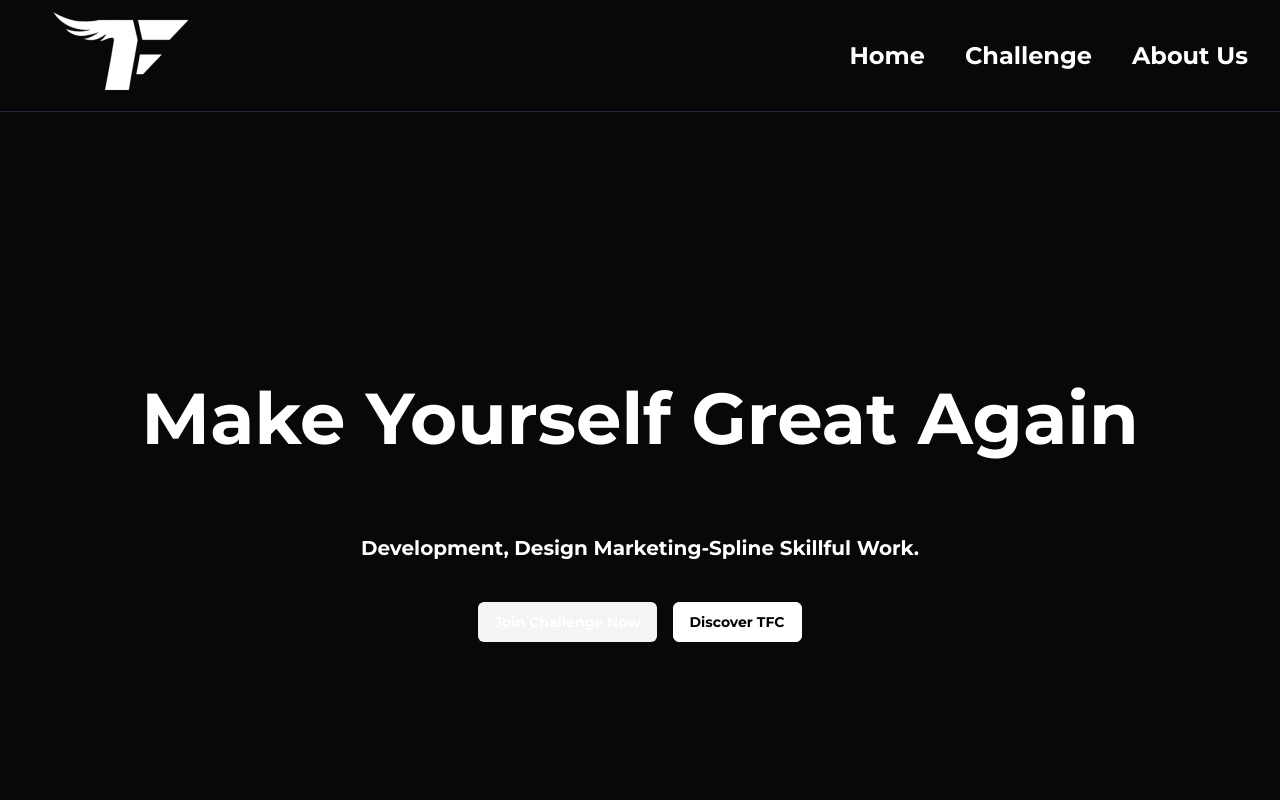
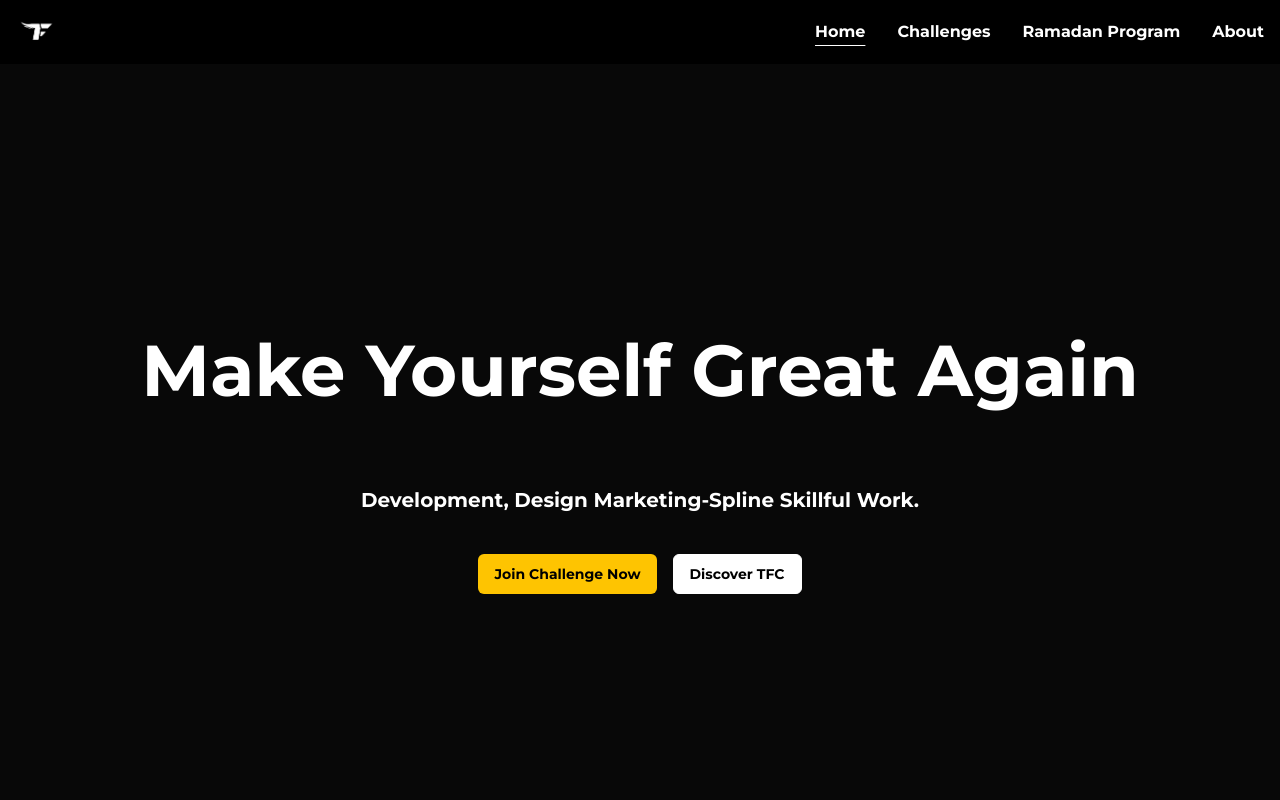
Before and after one commit to zakimed1/taxfreeclub.net, a Next.js app: page / in a window 1280 px wide. Shown: the top 800 px of the page. Built offline with nearby package versions, Linux system fonts and the light colour scheme.

Commit message:
optimized few code, fixed menu

```diff
--- a/app/about/page.tsx
+++ b/app/about/page.tsx
@@ -7,7 +7,6 @@ export default function Component() {
   return (
     // replace header with nav bar compo
     <div className="bg-black text-white w-full  h-full max-md:h-full max-sm:h-full">
-      <Header />
       <main className="w-full h-screen mt-10 max-md:h-full max-sm:h-full  px-8 max-sm:py-4 max-sm:px-2  ">
         <section className="space-y-8 flex w-11/12 text  max-sm:text-xs max-sm:flex-col">
           <div className="flex items-center justify-between">
--- a/app/challenges/page.tsx
+++ b/app/challenges/page.tsx
@@ -3,7 +3,65 @@ import Header from "@/components/Header";
 import { Button } from "@nextui-org/button";
 import { useState } from "react";
 
-function Jionchalnge() {
+export default function Challenges() {
+  const [Challenge, setchalenge] = useState(false);
+  function clickhandler() {
+    setchalenge(true);
+  }
+  return (
+    <div className="h-full w-full max-sm:h-full">
+      <div className="flex flex-col justify-center items-center p-7">
+        <div className="">
+          <h1 className="text-3xl m-4 font-bold text-center text-white">
+            Algeria 2024
+          </h1>
+          <p className="text-lg text-center text-white">
+            هو تحدي لمدة أسبوع لي من خلالو تثبث لروحك ولأعضاء النادي مدى إصرارك
+            على تطوير نفسك ونمط حياتك، وهذا ما يسمحلك تدخل المجموعة الخاصة وتكمل
+            تحدي 5 أشهر لي منو راح تنال كل الفرص لي تستاهلها باش توصل وين راك
+            حاب
+          </p>
+        </div>
+        <div className="">
+          <h5 className="text-2xl font-bold text-right text-white mt-5">
+            القواعد
+          </h5>
+          <div
+            dir="rtl"
+            className="mt-7 grid lg:grid-cols-5 md:grid-cols-3 sm:grid-cols-2 xs:grid-cols-1 gap-7"
+          >
+            {rules.map((e, index) => (
+              <div
+                className="mx-auto relative flex flex-col justify-center items-center px-3 py-3 rounded-[10px] bg-[#080808] border-[2.5px] border-white w-full"
+                key={index}
+              >
+                <span className="absolute top-[-18px] right-[10px] text-2xl font-bold text-center text-white bg-[#080808] px-1 py-0 rounded-lg">
+                  {e.number}
+                </span>
+                <p className="text-xs text-right text-white">{e.content}</p>
+              </div>
+            ))}
+
+            <div className="h-full flex justify-center items-center">
+              <div onClick={clickhandler} className="w-full items-center text-center py-3 rounded-[20px] border-2 border-[#fec401]">
+                <Button
+                  className="text-xl font-bold text-center text-[#f2f2f2]"
+                >
+                  {" "}
+                  التسجيل هنا
+                </Button>
+              </div>
+            </div>
+          </div>
+        </div>
+      </div>
+      {Challenge && <JoinChallenge />}
+    </div>
+  );
+}
+
+
+function JoinChallenge() {
   return (
     <div className="text-right p-7">
       <p className="pt-8 ">Discord التحدي يقام في تطبيق</p>
@@ -43,65 +101,6 @@ function Jionchalnge() {
       </div>
 
       <p></p>
-    </div>
-  );
-}
-
-export default function Challenges() {
-  const [Challenge, setchalenge] = useState(false);
-  function clickhandler() {
-    setchalenge(true);
-  }
-  return (
-    <div className="h-full w-full max-sm:h-full">
-      <Header />
-      <div className="flex flex-col justify-center items-center p-7">
-        <div className=" mt-10">
-          <h1 className="text-3xl m-4 font-bold text-center text-white">
-            Algeria 2024
-          </h1>
-          <p className="text-lg text-center text-white">
-            هو تحدي لمدة أسبوع لي من خلالو تثبث لروحك ولأعضاء النادي مدى إصرارك
-            على تطوير نفسك ونمط حياتك، وهذا ما يسمحلك تدخل المجموعة الخاصة وتكمل
-            تحدي 5 أشهر لي منو راح تنال كل الفرص لي تستاهلها باش توصل وين راك
-            حاب
-          </p>
-        </div>
-        <div className="">
-          <h5 className="text-2xl font-bold text-right text-white mt-5">
-            القواعد
-          </h5>
-          <div
-            dir="rtl"
-            className="mt-7 grid lg:grid-cols-5 md:grid-cols-3 sm:grid-cols-2 xs:grid-cols-1 gap-7"
-          >
-            {rules.map((e, index) => (
-              <div
-                className="mx-auto relative flex flex-col justify-center items-center px-3 py-3 rounded-[10px] bg-[#080808] border-[2.5px] border-white"
-                key={index}
-              >
-                <span className="absolute top-[-18px] right-[10px] text-2xl font-bold text-center text-white bg-[#080808] px-1 py-0 rounded-lg">
-                  {e.number}
-                </span>
-                <p className="text-xs text-right text-white">{e.content}</p>
-              </div>
-            ))}
-
-            <div className="h-full flex justify-center items-center">
-              <div className="w-full text-center py-3 rounded-[20px] border-2 border-[#fec401]">
-                <Button
-                  onClick={clickhandler}
-                  className="text-xl font-bold text-center text-[#f2f2f2]"
-                >
-                  {" "}
-                  التسجيل هنا
-                </Button>
-              </div>
-            </div>
-          </div>
-        </div>
-      </div>
-      {Challenge && <Jionchalnge />}
     </div>
   );
 }
--- a/app/home/page.tsx
+++ b/app/home/page.tsx
@@ -11,7 +11,6 @@ export default function Hero() {
   return (
     <>
       <section className="bg-[#080808] text-white h-screen w-full">
-        <Header />
         <div className="h-screen flex justify-center items-center flex-col  container mx-auto px-6 py-20 text-center max-sm:px-2 max-sm:py-10  ">
           <h1 className="text-7xl font-bold mb-20 max-sm:text-3xl max-sm:mb-5">
             Make Yourself Great Again
@@ -22,21 +21,19 @@ export default function Hero() {
           <div className="flex justify-center space-x-4 max-sm:space-x-0 max-sm:flex-col max-sm:m-10 max-sm:gap-4 max-sm:items-center">
             {/* to do change btn bg color  */}
             <Link href="/challenges">
-              <Button className="bg-gray-100 text-white hover:bg-gray-200">
+              <Button className="bg-[#fec401]  text-black  hover:bg-gray-800 hover:text-white">
                 Join Challenge Now
               </Button>
             </Link>
             <Link href="/about">
-              <Button className="bg-white  border border-white text-black hover:bg-gray-800">
+              <Button className="bg-white  border border-white text-black hover:bg-gray-800 hover:text-white">
                 Discover TFC
               </Button>
             </Link>
           </div>
         </div>
       </section>
-      <Section2 />
-      <Section3 />
-      <Footer />
+
     </>
   );
 }
--- a/app/layout.tsx
+++ b/app/layout.tsx
@@ -1,6 +1,8 @@
 import type { Metadata } from "next";
 import { Montserrat } from "next/font/google";
 import "./globals.css";
+import { Footer } from "@/components/footer";
+import Header from "@/components/Header";
 
 const monsrat = Montserrat({ subsets: ["latin"], weight :'700' });
 
@@ -16,7 +18,11 @@ export default function RootLayout({
 }>) {
   return (
     <html lang="en">
-      <body className={monsrat.className}>{children}</body>
+      <body className={monsrat.className}>
+        <Header />
+        {children}
+        <Footer />
+      </body>
     </html>
   );
 }
--- a/app/page.tsx
+++ b/app/page.tsx
@@ -2,13 +2,15 @@ import Image from "next/image";
 import Header from "@/components/Header";
 import { Footer } from "@/components/footer";
 import Hero from "./home/page";
+import { Section2 } from "@/components/Section2";
+import { Section3 } from "@/components/Section3";
 
 export default function Home() {
   return (
     <>
-
-    <Hero/>
-
+      <Hero/>
+      <Section2 />
+      <Section3 />
     </>
   );
 }
--- a/components/Header.tsx
+++ b/components/Header.tsx
@@ -1,61 +1,49 @@
 "use client";
-import Link from "next/link";
-import Image from "next/image";
-import Logo from "../public/logo.png";
+import { usePathname } from 'next/navigation'
 import { useState } from "react";
+
 export default function Header() {
-  const [toggel, settogel] = useState(false);
-  const Clickhandeler = () => {
-    settogel(!toggel);
+  const [toggle, setToggle] = useState(false);
+  const pathname = usePathname()
+
+  const ClickHandler = () => {
+    setToggle(!toggle);
   };
+
+  const isActive = (path) => {
+    return pathname === path; // Check if the path is the current route
+  };
+
   return (
-    <header className="w-full h-28 py-4 px-8 flex justify-between items-center border-b border-gray-800 ">
-      <div className="">
-        <Image src={Logo} alt="logo" />
+    <nav className="bg-black border-gray-200 dark:bg-black">
+      <div className="max-w-screen-xl flex flex-wrap items-center justify-between mx-auto p-4">
+        <a href="/" className="flex items-center space-x-3 rtl:space-x-reverse">
+            <img src="/logo.png" className="h-8" alt="Tax Free Club" />
+        </a>
+        <button onClick={ClickHandler} data-collapse-toggle="navbar-default" type="button" className="inline-flex items-center p-2 w-10 h-10 justify-center text-sm text-white rounded-lg md:hidden hover:bg-black focus:outline-none focus:ring-2 focus:ring-gray-200 dark:text-white dark:hover:bg-gray-700 dark:focus:ring-gray-600" aria-controls="navbar-default" aria-expanded="false">
+            <span className="sr-only">Open main menu</span>
+            {/* SVG for hamburger menu icon */}
+            <svg className="w-5 h-5" aria-hidden="true" xmlns="http://www.w3.org/2000/svg" fill="none" viewBox="0 0 17 14">
+              <path stroke="currentColor" stroke-linecap="round" stroke-linejoin="round" stroke-width="2" d="M1 1h15M1 7h15M1 13h15"/>
+          </svg>
+        </button>
+        <div className={`${toggle ? 'block' : 'hidden'} w-full md:block md:w-auto`} id="navbar-default">
+          <ul className="font-medium flex flex-col p-4 md:p-0 mt-4 border border-gray-100 rounded-lg bg-black md:flex-row md:space-x-8 rtl:space-x-reverse md:mt-0 md:border-0 md:bg-black dark:bg-black md:dark:bg-black dark:border-gray-700">
+            <li>
+             <a href="/" className={`${isActive('/') ? 'underline' : ''} underline-offset-8 py-2 px-3 text-white bg-black rounded md:p-0`} aria-current="page">Home</a>
+            </li>
+            <li>
+              <a href="/challenges" className={`${isActive('/challenges') ? 'underline' : ''} hover:underline underline-offset-8 py-2 px-3 text-white bg-black rounded md:p-0 `}>Challenges</a>
+            </li>
+            <li>
+              <a href="/ramadan" className={`${isActive('/ramadan') ? 'underline' : ''} hover:underline underline-offset-8 py-2 px-3 text-white bg-black rounded md:p-0 `}>Ramadan Program</a>
+            </li>
+            <li>
+              <a href="/about" className={`${isActive('/about') ? 'underline' : ''} hover:underline underline-offset-8 py-2 px-3 text-white bg-black rounded md:p-0 `}>About</a>
+            </li>
+          </ul>
+        </div>
       </div>
-      <nav className="space-x-10 max-md:space-x-5 max-sm:space-x-3">
-        <Link
-          className="text-white hover:text-gray-300 text-2xl max-sm:text-xs max-md:text-xs max-sm:hidden"
-          href="/home"
-        >
-          Home
-        </Link>
-        <Link
-          className="text-2xl text-white hover:text-gray-300 max-sm:text-xs max-md:text-xs max-sm:hidden"
-          href="/challenges"
-        >
-          Challenge
-        </Link>
-
-        <Link
-          className="text-2xl text-white hover:text-gray-300 max-sm:text-xs max-md:text-xs max-sm:hidden "
-          href="/about"
-        >
-          About Us
-        </Link>
-        <button className="hidden max-sm:block mt-10" onClick={Clickhandeler}>
-          click
-        </button>
-        {/* add the humberguer btn  */}
-        {toggel ? (
-          <nav className="absolute w-screen top-28 left-0 felx items-center justify-center text-[12px]">
-            <Link className="m-3" href="/home">
-              Home
-            </Link>
-            <Link className="m-3" href="/challenges">
-              Challenge
-            </Link>
-            <Link className="m-3 " href="/Ramadan">
-              Ramadan Program
-            </Link>
-            <Link className=" m-1" href="/about">
-              About Us
-            </Link>
-          </nav>
-        ) : (
-          <></>
-        )}
-      </nav>
-    </header>
+    </nav>
   );
 }
```
